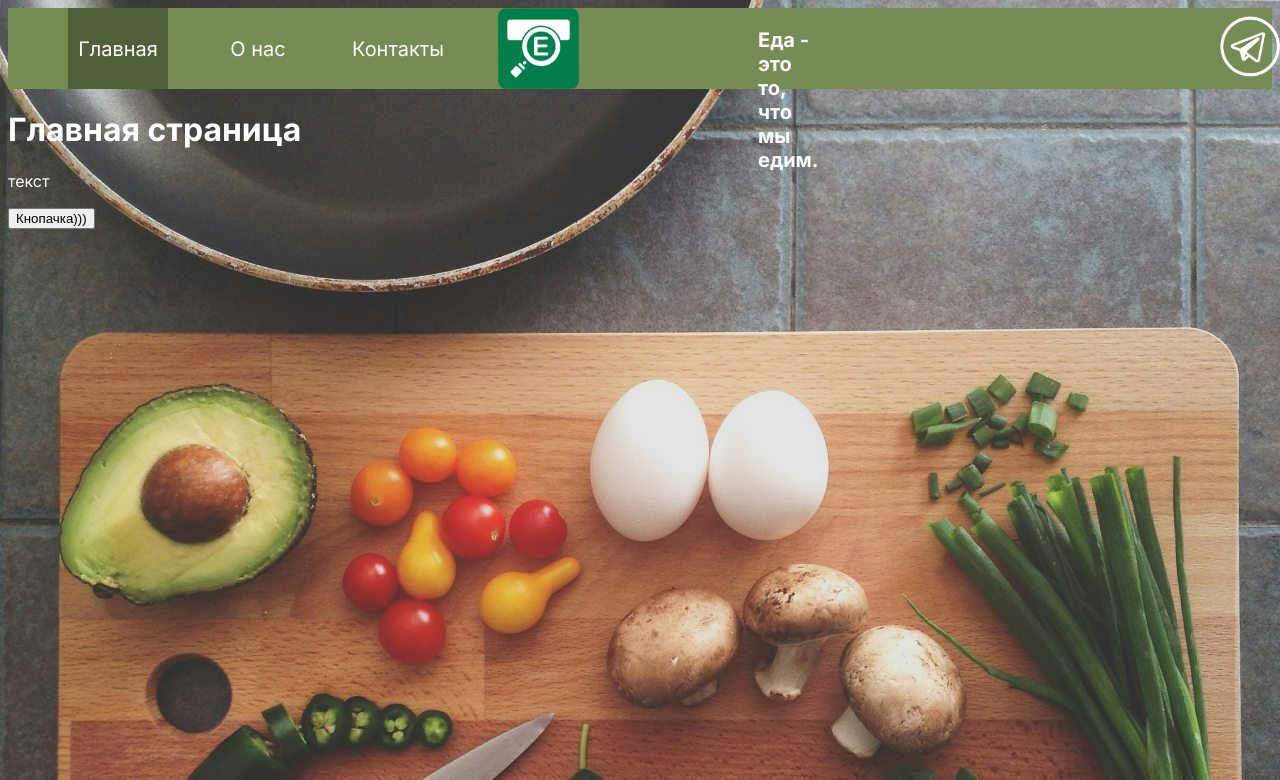
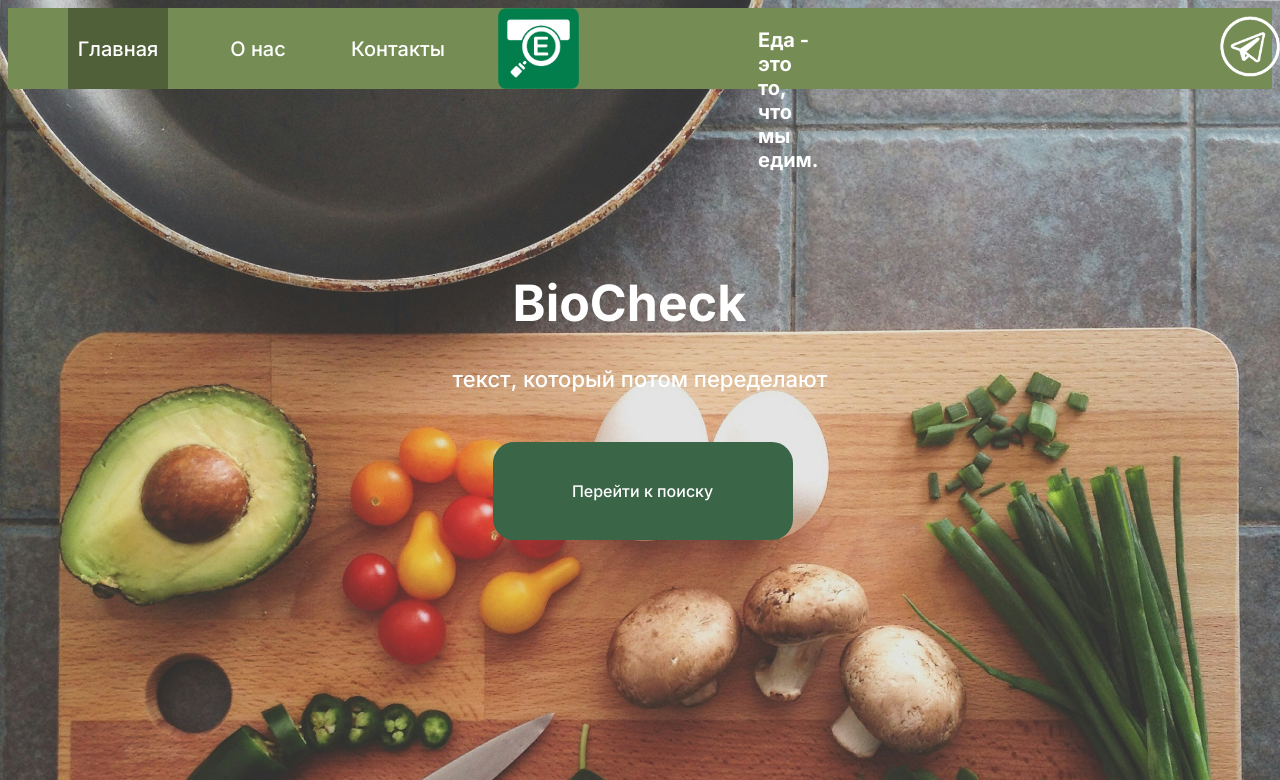
Before and after one commit to Anguilla-anguilla/bio_check_web, a Django app: page / in a window 1280 px wide. Shown: the top 780 px of the page. Run offline with Django 3.2, Linux system fonts and the light colour scheme.

Commit message:
Add style to index

```diff
--- a/biocheck/static/css/style.css
+++ b/biocheck/static/css/style.css
@@ -2,6 +2,7 @@
 
 body {
     font-family: "Inter", sans-serif;
+    font-weight: 500;
     font-optical-sizing: auto;
     color: white;
     background-image: url('../img/main.jpeg');
@@ -10,14 +11,15 @@ body {
     background-attachment: center;
 }
 
-
-.link {
-    list-style: none;
-    text-decoration: none;
+.conteiner {
+    display: flex;
+    align-items: center;
+    justify-content: center;
+    margin-top: 150px;
 }
 
 
-/* Блок для навигации */
+/* header */
 
 .nav {
     display: flex;
@@ -77,4 +79,36 @@ body {
     text-decoration: none;
     color: white;
     margin: 0 20px;
+    list-style: none;
 }
+
+/* index */
+
+h1 {
+    font-size: 50px;
+    border: 1px;
+    border-color: black;
+    margin-left: 60px;
+}
+
+.index-text {
+    font-size: 22px;
+    line-height: 26px;
+    align-items: center;
+}
+
+.index-box {
+    width: 300px;
+    height: 98px;
+    margin-left: 40px;
+    margin-top: 50px;
+    display: flex;
+    justify-content: center;
+    align-items: center;
+    background-color: #3A6547;
+    border-radius: 21px;
+}
+
+.index-box:hover {
+    background-color: #284631;
+}
--- a/biocheck/templates/base.html
+++ b/biocheck/templates/base.html
@@ -13,12 +13,14 @@
 </head>
 
 <body class="body">
-    <!-- Включим навигацию -->
-    {% include "includes/header.html" %}
+        <!-- Включим навигацию -->
+        {% include "includes/header.html" %}
+    <div class="conteiner">
 
+        {% block content %}
+        {% endblock %}
 
-    {% block content %}
-    {% endblock %}
+    </div>
 </body>
 
 </html>
--- a/biocheck/templates/homepage/index.html
+++ b/biocheck/templates/homepage/index.html
@@ -1,10 +1,12 @@
 {% extends "base.html" %}
 {% block content %}
 <div>
-<h1>Главная страница</h1>
-<p>текст</p>
-<a href="{% url 'catalog:fa_list' %}">
-<button>Кнопачка)))</button>
+<h1>BioCheck</h1>
+<p class="index-text">текст, который потом переделают</p>
+<div class="index-box">
+<a class="link" href="{% url 'catalog:fa_list' %}">
+    Перейти к поиску
 </a>
 </div>
+</div>
 {% endblock %}
```
Also changed, not shown: biocheck/templates/del.css (deleted, +0 -30 lines), biocheck/templates/del.html (deleted, +0 -55 lines).
